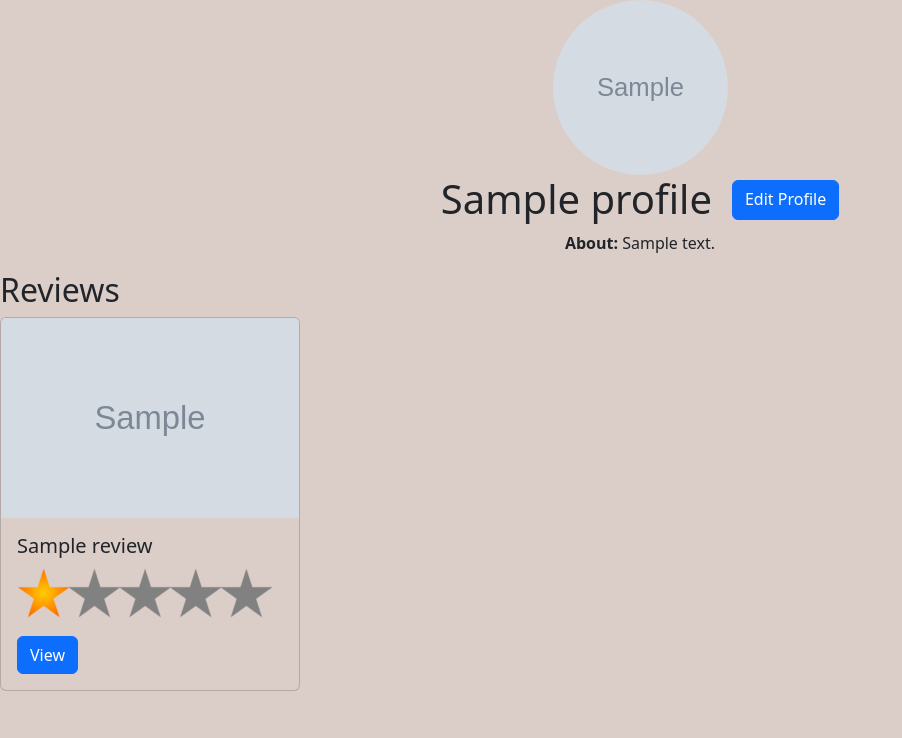
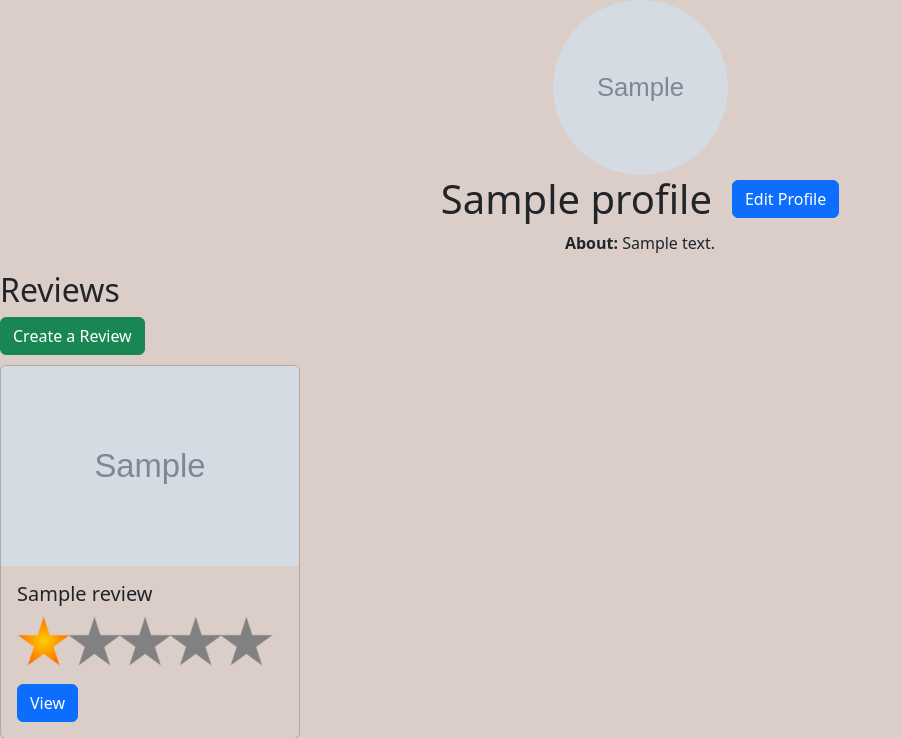
Before and after one commit to kscall/cs3300-exploration, a Django app: page /accounts/profile/ in a window 1280 px wide. Shown: the part 86-824 px from the top of the page, without its empty margins (0-902 px from the left). Before the commit the page ends 777 px from the top, so only its background shows below. Run offline with Django 4.2, Linux system fonts and the light colour scheme; a user stored in the database is signed in; tables that the repository leaves empty hold one stand-in row (values such as "Sample post"); grey boxes marked "Sample" are stand-in pictures; some libraries are stand-ins or nearby versions.

Commit message:
Code cleanup

```diff
--- a/food_app/templates/registration/profile.html
+++ b/food_app/templates/registration/profile.html
@@ -27,6 +27,13 @@
       border-style: solid;
       border-width: 5px;
     }
+
+    .edit-profile {
+      margin-left: 20px;
+      margin-top: 5px;
+      height: 40px;
+    }
+
   </style>
 
   {% if profile.is_private and profile.user.username != user.username %}
@@ -44,7 +51,9 @@
       <div class="profile-header">
         <h1>{{ profile.name }}</h1>
         {% if profile.user.username == user.username %}
-          <a class="btn btn-primary" href="{% url 'update-profile' %}" style="margin-left: 20px; margin-top: 5px; height: 40px;" role="Edit Profile">Edit Profile</a>
+          <div class="edit-profile">
+            <a class="btn btn-primary" href="{% url 'update-profile' %}" role="Edit Profile">Edit Profile</a>
+          </div>
         {% endif %}
       </div>
 
@@ -59,9 +68,14 @@
     {% if review_list %}
       <h2>Reviews</h2>
 
+      {% if profile.user.username == user.username %}
+        <a class="btn btn-success" style="margin-bottom: 10px;" href="{% url 'create-review' %}" role="button" id = 'reviewBtn'>Create a Review</a>
+      {% endif %}
+
       <div class="row">
         {% for review in review_list %}
           <div class="col-md-3 mb-4">
+
             <div class="card" style="max-height: 400px; max-width: 300px; background-color: rgb(219, 205, 200);">
               {% if review.image %}
                 <img src="{{ review.image.url }}" class="card-img-top" width="300" height="200" alt="{{ review.name }} Image" />
```
